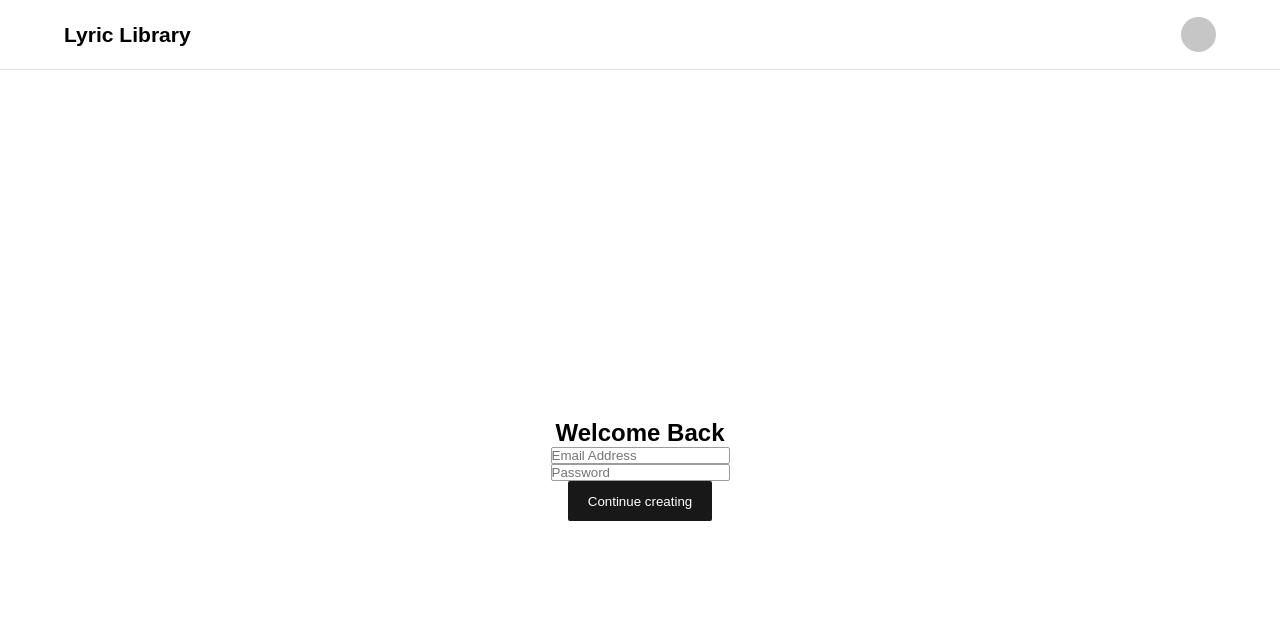
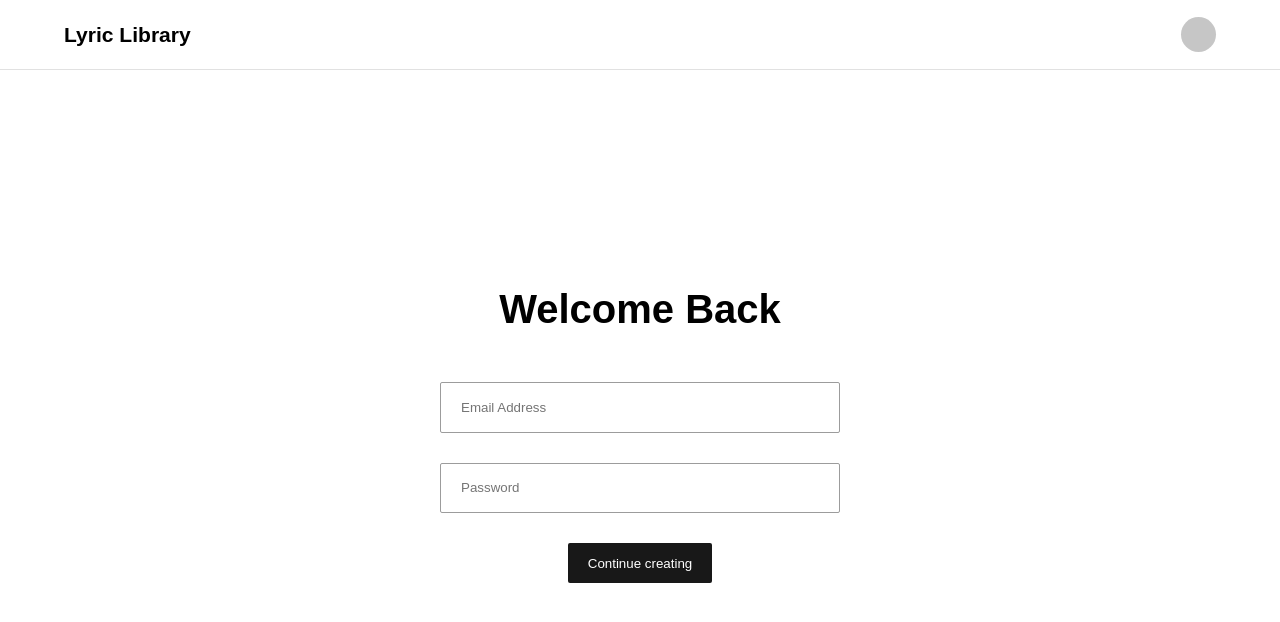
Before and after one commit to emmanuelojiji/write-it-down, a React (Create React App) app: page / in a window 1280 px wide. Shown: the top 622 px of the page. Built offline with nearby package versions, Linux system fonts and the light colour scheme.

Commit message:
Authentication page styling changes
Form input styling changes

```diff
--- a/src/Components/FormInput.scss
+++ b/src/Components/FormInput.scss
@@ -1,4 +1,9 @@
-.form-input{
-    border-radius: 2px;
-border: 1px solid #9C9C9C;
+.form-input {
+  border-radius: 2px;
+  border: 1px solid #9c9c9c;
+  height: 50.863px;
+  width: 100%;
+  max-width: 400px;
+  padding-left: 20px;
+  flex-shrink: 0;
 }
--- a/src/Pages/Authentication.js
+++ b/src/Pages/Authentication.js
@@ -1,4 +1,4 @@
-import "./Authentication.scss"
+import "./Authentication.scss";
 import { useState } from "react";
 import { FormInput } from "../Components/FormInput";
 import { Button } from "../Components/Button";
@@ -11,10 +11,10 @@ export const Authentication = () => {
       <Header />
 
       <main className="authentication-main">
-        <h2>Welcome Back</h2>
-        <FormInput placeholder="Email Address"/>
-        <FormInput placeholder="Password"/>
-        <Button text="Continue creating"/>
+        <h2 className="authentication-heading">Welcome Back</h2>
+        <FormInput placeholder="Email Address" />
+        <FormInput placeholder="Password" />
+        <Button text="Continue creating" />
       </main>
     </div>
   );
--- a/src/Pages/Authentication.scss
+++ b/src/Pages/Authentication.scss
@@ -1,7 +1,22 @@
-.authentication-main{
-    height: 100vh;
-    display: flex;
-    align-items: center;
-    justify-content: center;
-    flex-direction: column;
+.authentication {
+  height: 100vh;
+  display: flex;
+  flex-direction: column;
 }
+
+.authentication-main {
+  display: flex;
+  flex: 1;
+  align-items: center;
+  justify-content: center;
+  flex-direction: column;
+
+  input {
+    margin-bottom: 30px;
+  }
+}
+
+.authentication-heading {
+  font-size: 40px;
+  margin-bottom: 50px;
+}
```
